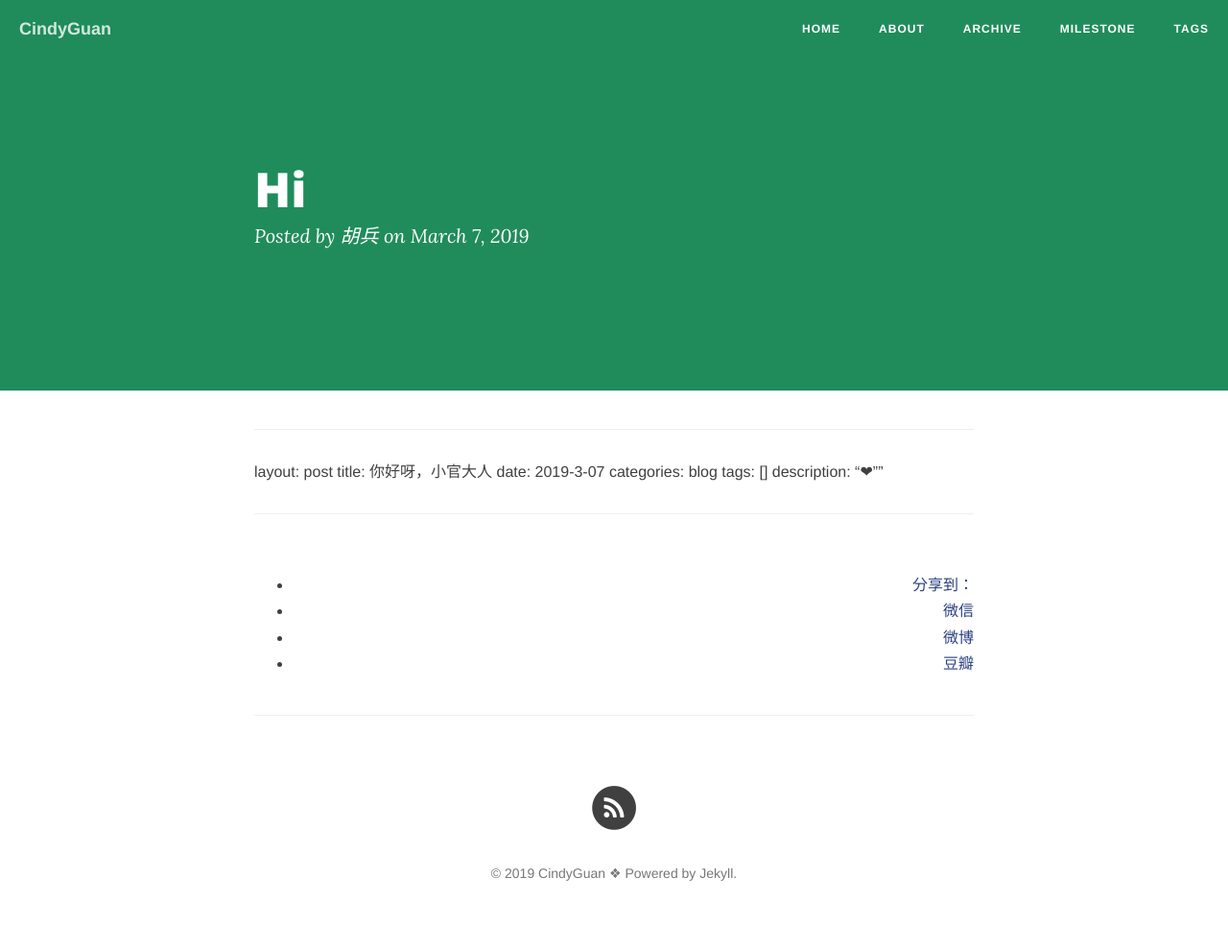
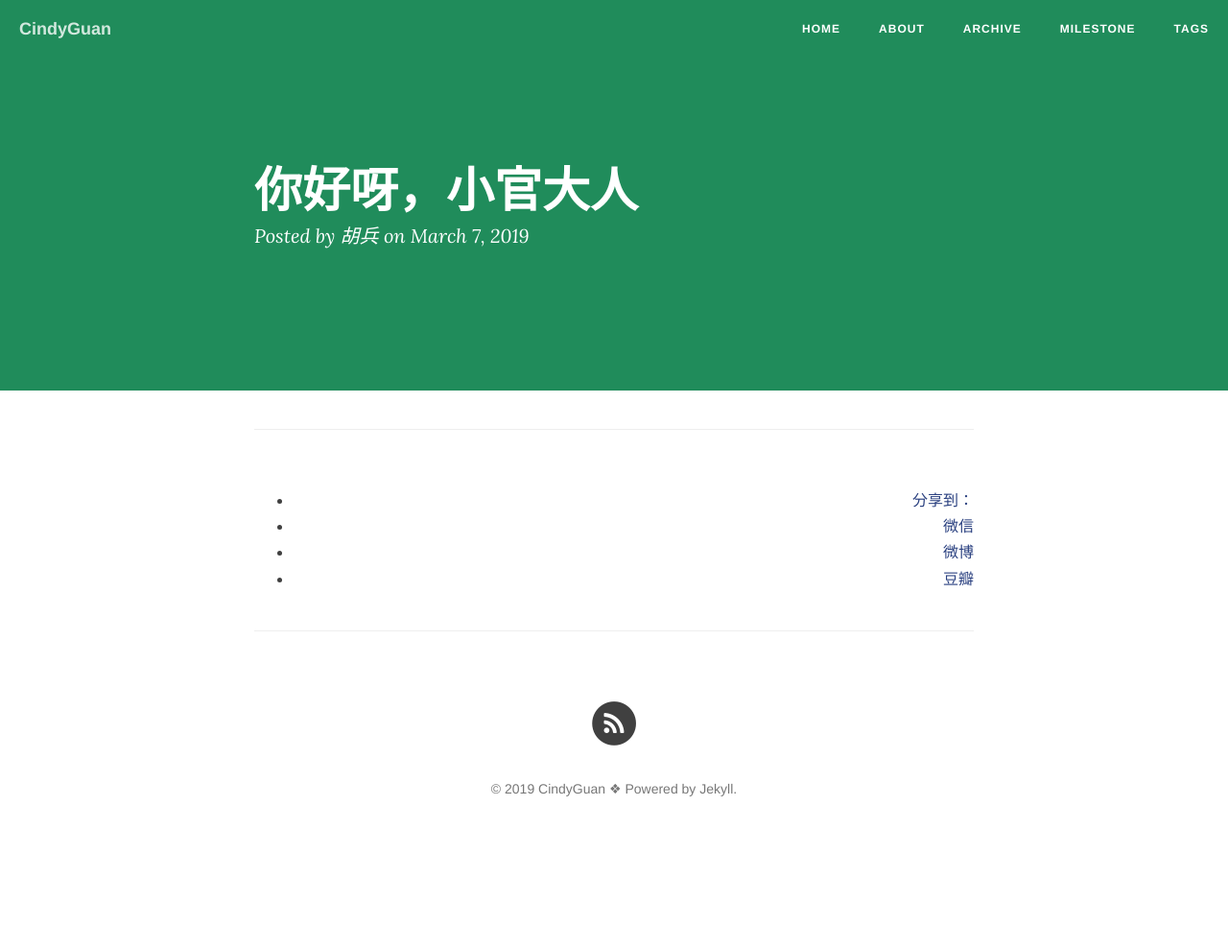
Before and after one commit to HBforHer/HBforHer.github.io, a Jekyll site: the page built from _posts/2019-03-07-Hi.md, in a window 1280 px wide. Shown: the whole page at 96% size. Built offline with Jekyll 4.4.1, drawn with Linux system fonts in a browser that asks for light colours; nearby versions of some CDN libraries; comment, search, counter and statistics services are not loaded; after the commit the page ends 900 px from its top, so only the background shows below that.

Commit message:
Update 2019-03-07-Hi.md

```diff
--- a/_posts/2019-03-07-Hi.md
+++ b/_posts/2019-03-07-Hi.md
@@ -4,8 +4,8 @@ title: 你好呀，小官大人
 date: 2019-3-07
 categories: blog
 tags: []
-description: "❤""
-
+description: "❤"
+---
 
 {% for post in paginator.posts %}
 <div class="post-preview">
```
